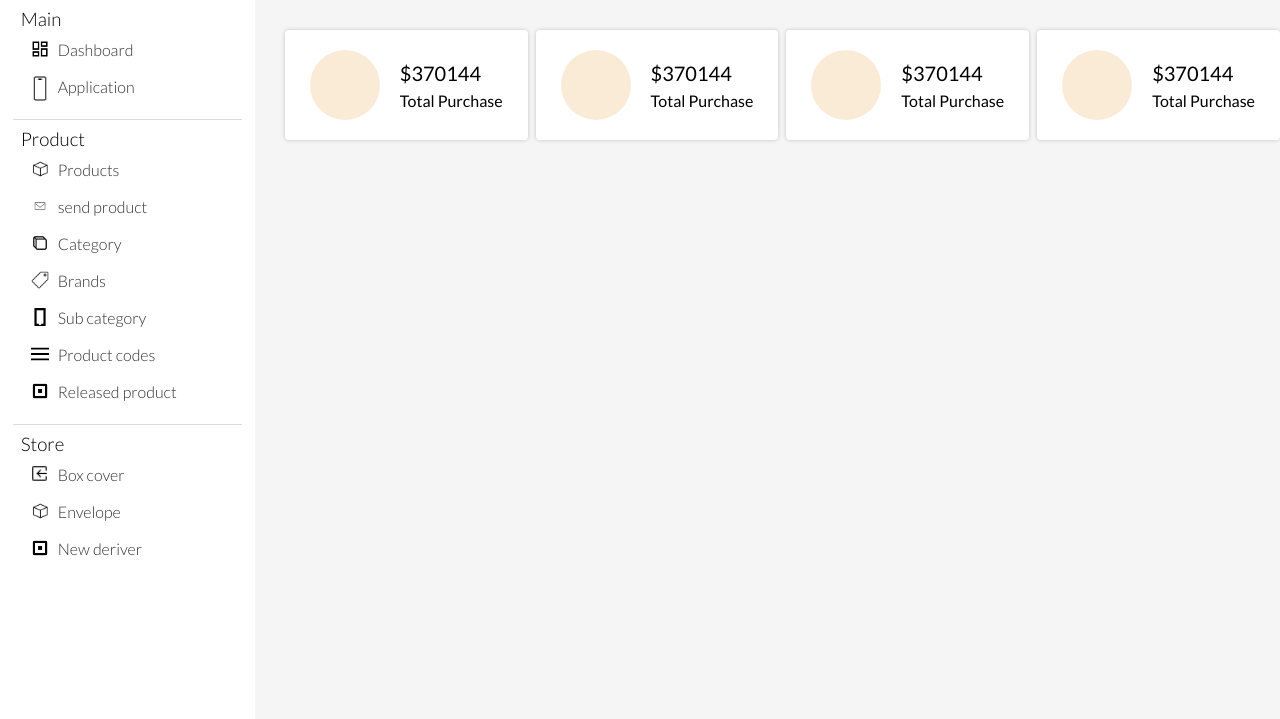
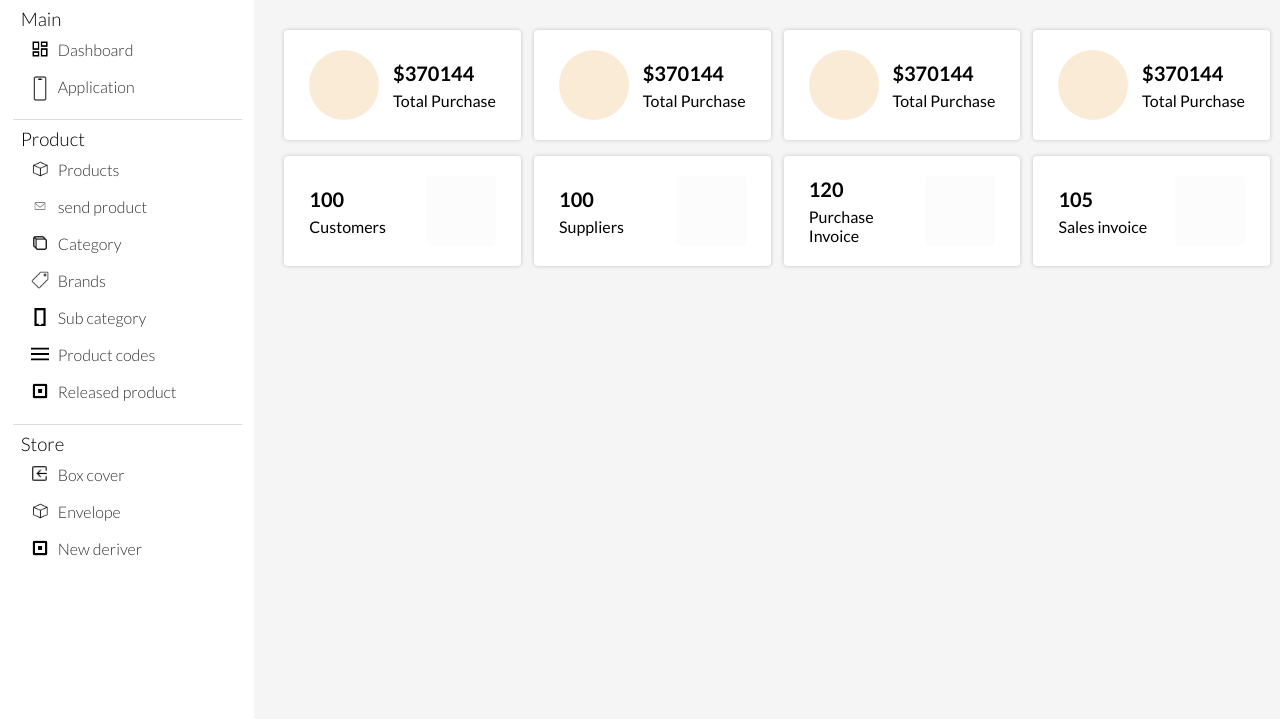
Before and after one commit to benart57/courier-mgnt, a PHP site: page / in a window 1280 px wide. Shown: the part 66-785 px from the top of the page. Run offline with PHP 8.4, Linux system fonts and the light colour scheme.

Commit message:
main section styles

```diff
--- a/index.html
+++ b/index.html
@@ -165,6 +165,46 @@
             </div>
           </div>
         </div>
+
+
+        <div class="main__box">
+          <div class="box__flex">
+            <div class="box__text">
+              <h2 class="box__h">100</h2>
+              <p class="box__p">Customers </p>
+            </div>
+            <div class="flex__img2">
+              <div>&nbsp;</div>
+            </div>
+          </div>
+          <div class="box__flex">
+            <div class="box__text">
+              <h2 class="box__h">100</h2>
+              <p class="box__p">Suppliers</p>
+            </div>
+            <div class="flex__img2">
+              <div>&nbsp;</div>
+            </div>
+          </div>
+          <div class="box__flex">
+            <div class="box__text">
+              <h2 class="box__h">120</h2>
+              <p class="box__p">Purchase Invoice</p>
+            </div>
+            <div class="flex__img2">
+              <div>&nbsp;</div>
+            </div>
+          </div>
+          <div class="box__flex">
+            <div class="box__text">
+              <h2 class="box__h">105</h2>
+              <p class="box__p">Sales invoice</p>
+            </div>
+            <div class="flex__img2">
+              <div>&nbsp;</div>
+            </div>
+          </div>
+        </div>
       </div>
     </main>
   </article>
--- a/style.css
+++ b/style.css
@@ -149,7 +149,7 @@ aside {
 main {
   background-color: whitesmoke;
   width: 100%;
-  padding: 30px 0 0 30px;
+  padding: 30px 10px 0 30px;
 }
 
 .main__box {
@@ -161,8 +161,10 @@ main {
 .box__flex {
   background-color: white;
   display: flex;
+  justify-content: space-between;
   align-items: center;
-  gap: 20px;
+  width: 24%;
+  margin-bottom: 16px;
   padding: 20px 25px;
   border-radius: 4px;
   box-shadow: 0 0 4px rgba(0, 0, 0, .2);
@@ -177,6 +179,12 @@ main {
 
 .box__h {
   font-size: 20px;
-  font-weight: 500;
   margin-bottom: 6px;
 }
+
+.flex__img2 {
+  width: 70px;
+  height: 70px;
+  border-radius: 5px;
+  background-color: rgb(252, 252, 252);
+}
```
